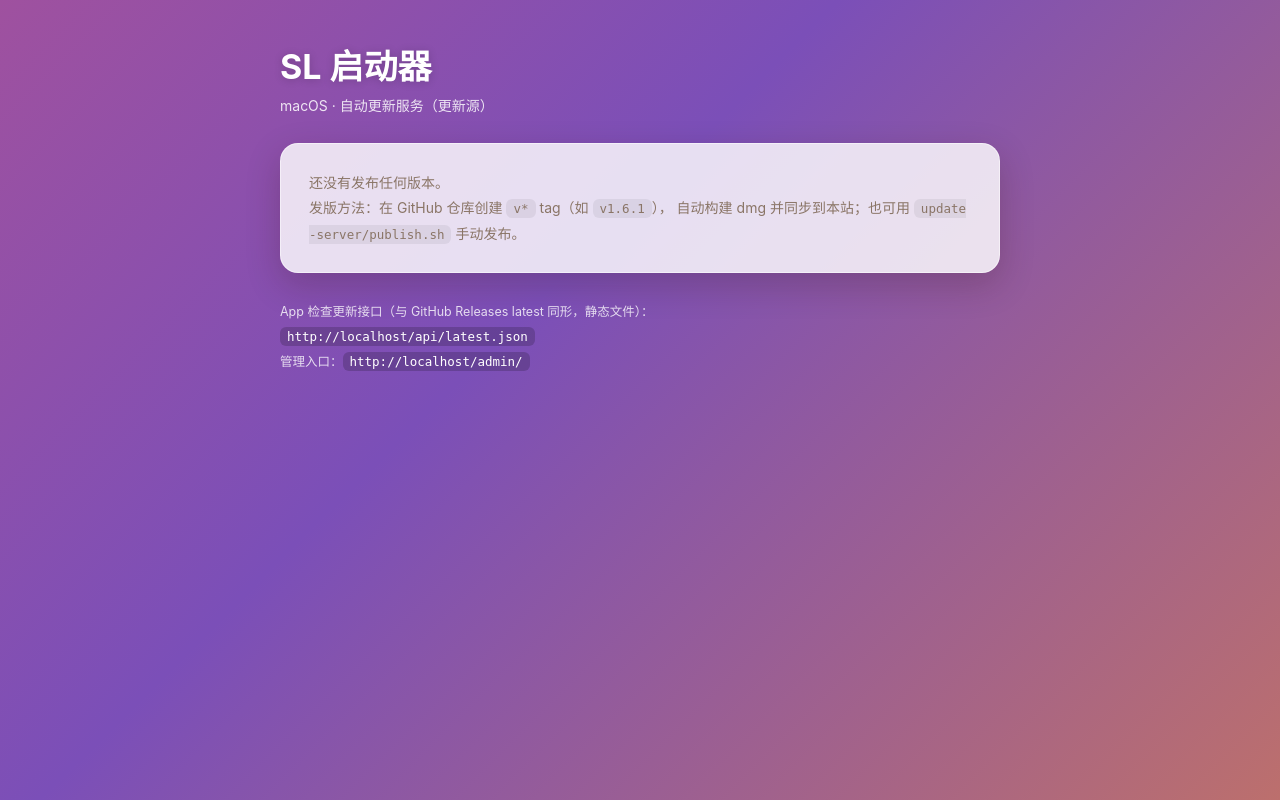
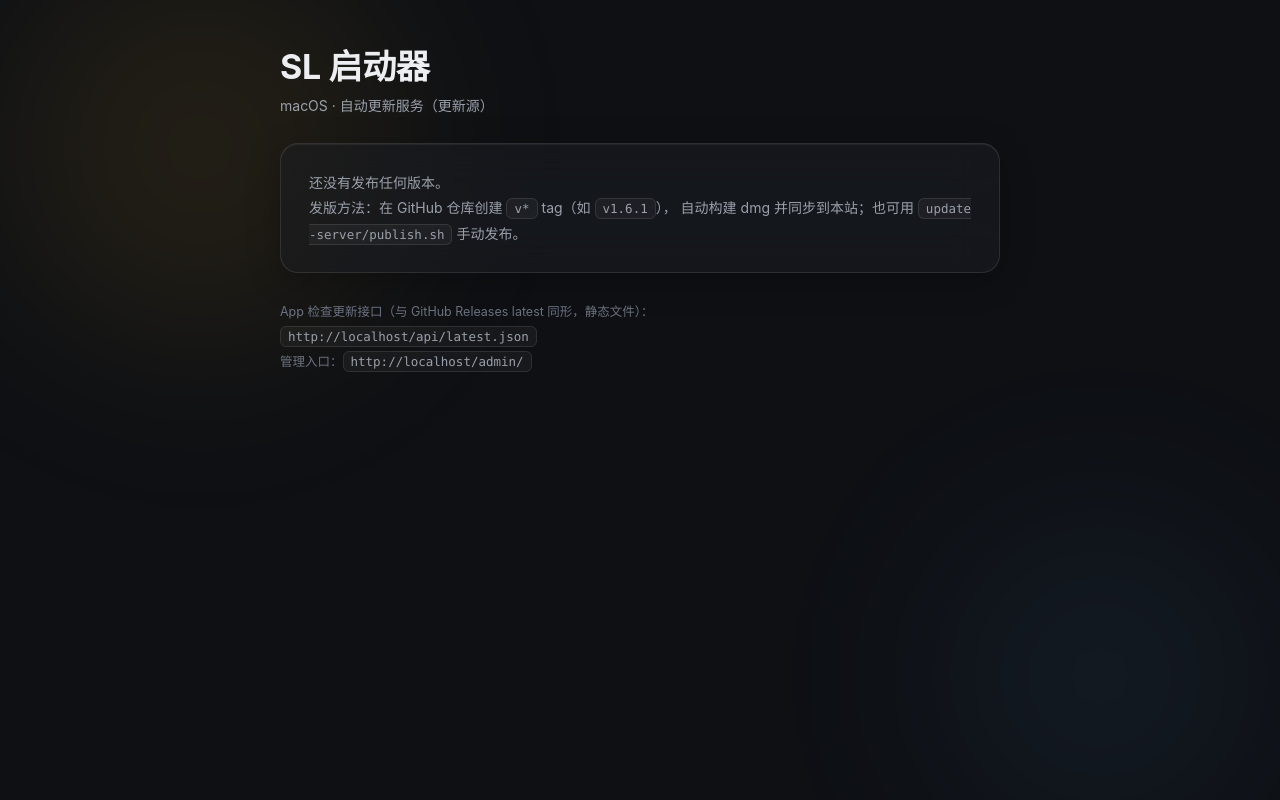
Before and after one commit to asdfasdfasdfasdfasdf111/SL, a PHP site: page /localhost/ in a window 1280 px wide. Run offline with PHP 8.4, Linux system fonts and the light colour scheme.

Commit message:
style(update-server): 首页 UI 换成 H+ 论坛那套（深色底 + 会动光晕 + 深色毛玻璃）
背景：用户指出 apple.ct.ws 首页仍是"直接抄 Apple"的观感——暖色整屏流动渐变
(135deg #e8853a→#d4547a→#7b4fb8) + 白色半透明玻璃卡。要求改成上一个站点
(H+ 论坛 h-plus.gt.tc) 的 UI 风格，"差不多风格就行"。

做了什么：
- 用 shell.css 的同一套 token 重写样式块：--bg #0e1014 / --glass rgba(28,30,36,.55)
  / --glass-border rgba(255,255,255,.1) / --accent #6cb6ff / --ok #3ecf8e / --blur 22px
- 整屏流动渐变 → 两层模糊径向光晕 (blur 90px, 16s/20s 漂移)，与论坛 ambient 同语言
- 卡片改为深色毛玻璃：backdrop-filter blur(22px) saturate(1.35) + 内高光 + 深阴影，圆角 18
- 按钮/表格/代码块/页脚全部改用 accent/glass 变量；.btn.turbo 改绿色玻璃
- 类名与 PHP 逻辑零改动（只换 <style> 块），版本数据照常渲染

怎么验的：上传后线上实测 body=rgb(14,16,20)、color=rgb(236,238,242)、
card=rgba(28,30,36,.55) + blur(22px) saturate(1.35) + border rgba(255,255,255,.1)，
版本仍显示 v1.6.1（截图确认）

```diff
--- a/update-server/htdocs/index.php
+++ b/update-server/htdocs/index.php
@@ -88,68 +88,110 @@ $base = $scheme . '://' . $host;
 <meta name="viewport" content="width=device-width, initial-scale=1">
 <title>SL 启动器 · 更新服务</title>
 <style>
-    /* 观感跟随启动器本体：暖色流动渐变 + 淡白玻璃面板（单层玻璃语言） */
+    /* 观感跟随 H+ 论坛（上一个站点）：深色底 + 会动彩色光晕 + 深色毛玻璃面板
+       （原先的暖色流动渐变 + 白色玻璃卡是 Apple 风格，已按用户要求替换） */
+    :root {
+        --bg: #0e1014;
+        --glass: rgba(28, 30, 36, 0.55);
+        --glass-soft: rgba(255, 255, 255, 0.04);
+        --glass-border: rgba(255, 255, 255, 0.1);
+        --glass-border-hi: rgba(255, 255, 255, 0.18);
+        --text: #eceef2;
+        --muted: #9aa0ab;
+        --faint: #6b7280;
+        --accent: #6cb6ff;
+        --ok: #3ecf8e;
+        --radius: 12px;
+        --blur: 22px;
+        --font: -apple-system, BlinkMacSystemFont, "Segoe UI", "PingFang SC", "Helvetica Neue", sans-serif;
+        --mono: ui-monospace, "SF Mono", Menlo, "Cascadia Code", monospace;
+        --ease-soft: cubic-bezier(0.4, 0, 0.2, 1);
+    }
     * { box-sizing: border-box; margin: 0; padding: 0; }
     body {
         min-height: 100vh;
-        font-family: -apple-system, "PingFang SC", "Microsoft YaHei", sans-serif;
-        background: linear-gradient(135deg, #e8853a, #d4547a, #7b4fb8, #e8853a);
-        background-size: 300% 300%;
-        animation: drift 18s ease-in-out infinite;
-        color: #2b2016;
+        font-family: var(--font);
+        background: var(--bg);
+        color: var(--text);
         padding: 40px 16px;
+        -webkit-font-smoothing: antialiased;
+        overflow-x: hidden;
     }
-    @keyframes drift {
-        0%, 100% { background-position: 0% 20%; }
-        50% { background-position: 100% 80%; }
+    /* 会动光晕：两层模糊径向渐变缓慢漂移，取代原来的整屏流动渐变 */
+    body::before, body::after {
+        content: ''; position: fixed; border-radius: 50%; filter: blur(90px);
+        opacity: .35; pointer-events: none; z-index: 0;
     }
-    .wrap { max-width: 720px; margin: 0 auto; }
-    h1 { color: #fff; font-size: 34px; margin-bottom: 6px; text-shadow: 0 1px 8px rgba(0,0,0,.18); }
-    .sub { color: rgba(255,255,255,.85); margin-bottom: 28px; font-size: 14px; }
+    body::before {
+        width: 520px; height: 520px; top: -140px; left: -80px;
+        background: radial-gradient(circle, rgba(255,190,50,.42), transparent 70%);
+        animation: drift1 16s var(--ease-soft) infinite alternate;
+    }
+    body::after {
+        width: 460px; height: 460px; bottom: -120px; right: -60px;
+        background: radial-gradient(circle, rgba(108,182,255,.30), transparent 70%);
+        animation: drift2 20s var(--ease-soft) infinite alternate;
+    }
+    @keyframes drift1 { from { transform: translate(0,0) scale(1); } to { transform: translate(6%,8%) scale(1.12); } }
+    @keyframes drift2 { from { transform: translate(0,0) scale(1); } to { transform: translate(-5%,-7%) scale(1.1); } }
+    .wrap { position: relative; z-index: 1; max-width: 720px; margin: 0 auto; }
+    h1 { color: var(--text); font-size: 34px; margin-bottom: 6px; letter-spacing: -.01em; }
+    .sub { color: var(--muted); margin-bottom: 28px; font-size: 14px; }
     .card {
-        background: rgba(255,255,255,.82);
-        border: 1px solid rgba(255,255,255,.5);
+        background: var(--glass);
+        border: 1px solid var(--glass-border);
         border-radius: 18px;
         padding: 26px 28px;
         margin-bottom: 20px;
-        box-shadow: 0 12px 34px rgba(60,20,10,.22);
+        backdrop-filter: blur(var(--blur)) saturate(1.35);
+        -webkit-backdrop-filter: blur(var(--blur)) saturate(1.35);
+        box-shadow: inset 0 1px 0 rgba(255,255,255,.06), 0 8px 32px rgba(0,0,0,.25);
     }
     .version { font-size: 30px; font-weight: 700; letter-spacing: .5px; }
-    .meta { color: #8a7566; font-size: 13px; margin-top: 4px; }
+    .meta { color: var(--faint); font-size: 13px; margin-top: 4px; }
     .notes { margin-top: 14px; font-size: 14px; line-height: 1.75; white-space: pre-wrap; word-break: break-word; }
     .btn {
         display: inline-block; margin-top: 18px;
-        background: #d4547a; color: #fff; text-decoration: none;
+        background: linear-gradient(180deg, rgba(108,182,255,.24), rgba(108,182,255,.13));
+        color: var(--accent); text-decoration: none;
         font-weight: 600; font-size: 15px;
-        padding: 11px 26px; border-radius: 12px;
-        box-shadow: 0 6px 16px rgba(212,84,122,.4);
-        border: none; cursor: pointer; font-family: inherit;
+        padding: 11px 26px; border-radius: var(--radius);
+        border: 1px solid rgba(108,182,255,.38);
+        box-shadow: 0 6px 18px rgba(108,182,255,.18);
+        cursor: pointer; font-family: inherit;
+        transition: border-color .2s ease, box-shadow .2s ease, transform .2s var(--ease-soft);
     }
+    .btn:hover { border-color: var(--glass-border-hi); box-shadow: 0 8px 22px rgba(108,182,255,.28); }
     .btn:active { transform: translateY(1px); }
-    .btn.secondary { background: rgba(255,255,255,.6); color: #7a4a2c; box-shadow: none; border: 1px solid rgba(0,0,0,.08); }
-    .btn.turbo { background: #2e9e6b; box-shadow: 0 6px 16px rgba(46,158,107,.35); }
-    .btn.turbo:disabled { background: #9bb8aa; cursor: wait; box-shadow: none; }
+    .btn.secondary { background: var(--glass-soft); color: var(--text); border: 1px solid var(--glass-border); box-shadow: none; }
+    .btn.turbo {
+        background: linear-gradient(180deg, rgba(62,207,142,.24), rgba(62,207,142,.13));
+        color: var(--ok); border: 1px solid rgba(62,207,142,.38);
+        box-shadow: 0 6px 18px rgba(62,207,142,.18);
+    }
+    .btn.turbo:disabled { background: var(--glass-soft); color: var(--faint); border-color: var(--glass-border); box-shadow: none; cursor: wait; }
     .btnrow { display: flex; gap: 12px; align-items: center; flex-wrap: wrap; }
     .prog { flex: 1 1 100%; min-width: 220px; height: 22px; margin-top: 6px; display: none;
-            background: rgba(0,0,0,.08); border-radius: 11px; overflow: hidden; position: relative; }
+            background: rgba(255,255,255,.06); border: 1px solid var(--glass-border); border-radius: 11px; overflow: hidden; position: relative; }
     .prog.on { display: block; }
     .prog > i { display: block; height: 100%; width: 0%; border-radius: 11px;
-                background: linear-gradient(90deg, #2e9e6b, #4cc07f);
+                background: linear-gradient(90deg, var(--ok), #7ff0b0);
                 transition: width .25s ease; }
     .prog > em { position: absolute; inset: 0; display: flex; align-items: center;
                  justify-content: center; font-style: normal; font-size: 12px;
-                 color: #3d3228; font-weight: 600; text-shadow: 0 1px 0 rgba(255,255,255,.4); }
+                 color: var(--text); font-weight: 600; }
     table { width: 100%; border-collapse: collapse; font-size: 14px; }
-    th, td { text-align: left; padding: 10px 8px; border-bottom: 1px solid rgba(0,0,0,.08); }
-    th { color: #8a7566; font-weight: 600; font-size: 12px; }
-    td a { color: #b03a5b; font-weight: 600; text-decoration: none; }
-    .empty { color: #8a7566; font-size: 14px; line-height: 1.8; }
+    th, td { text-align: left; padding: 10px 8px; border-bottom: 1px solid var(--glass-border); }
+    th { color: var(--faint); font-weight: 600; font-size: 12px; }
+    td a { color: var(--accent); font-weight: 600; text-decoration: none; }
+    .empty { color: var(--muted); font-size: 14px; line-height: 1.8; }
     code {
-        background: rgba(0,0,0,.06); border-radius: 6px;
-        padding: 2px 7px; font-size: 12.5px; word-break: break-all;
+        background: var(--glass-soft); border: 1px solid var(--glass-border);
+        border-radius: 6px; padding: 2px 7px; font-size: 12.5px;
+        word-break: break-all; font-family: var(--mono);
     }
-    .foot { color: rgba(255,255,255,.8); font-size: 12.5px; margin-top: 26px; line-height: 2; }
-    .foot code { background: rgba(0,0,0,.18); color: #fff; }
+    .foot { color: var(--faint); font-size: 12.5px; margin-top: 26px; line-height: 2; }
+    .foot code { background: var(--glass-soft); color: var(--muted); }
 </style>
 </head>
 <body>
```
